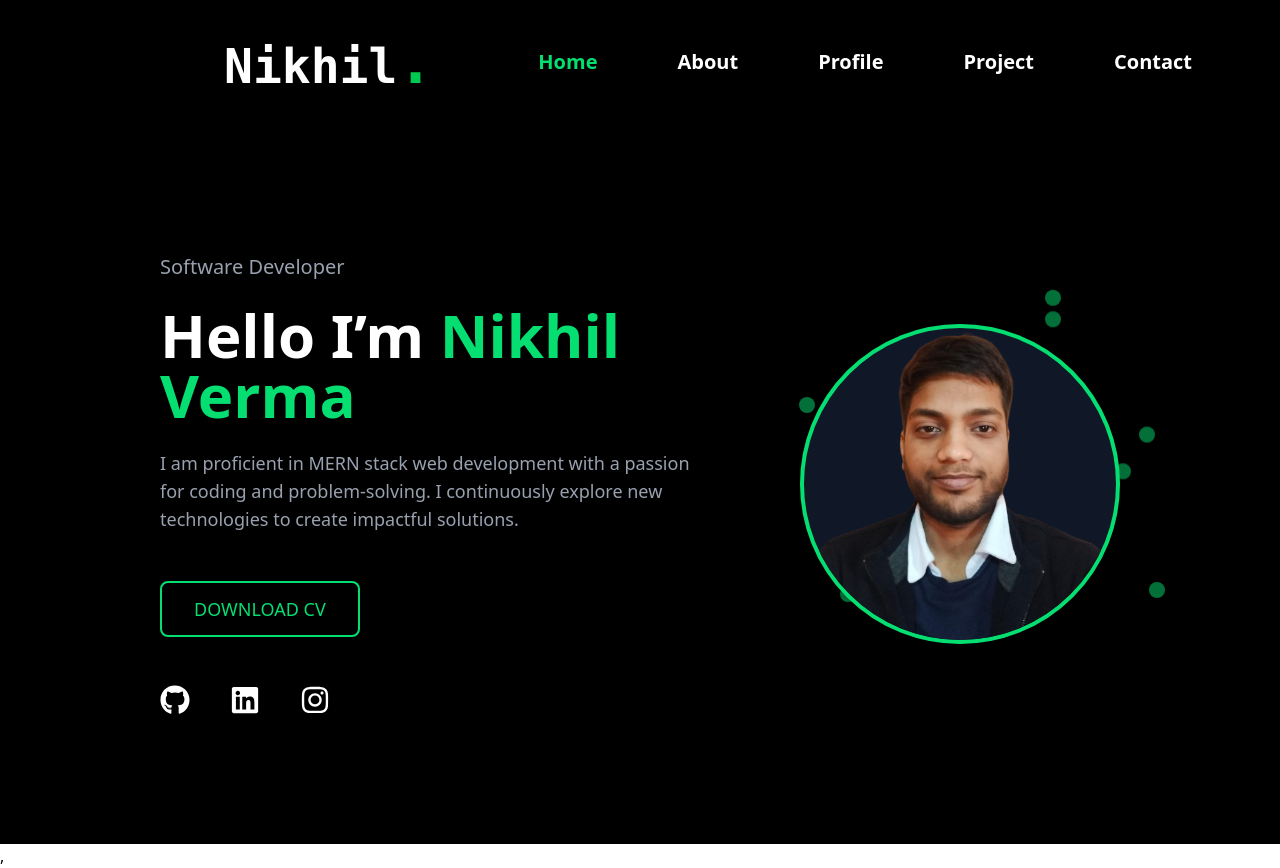
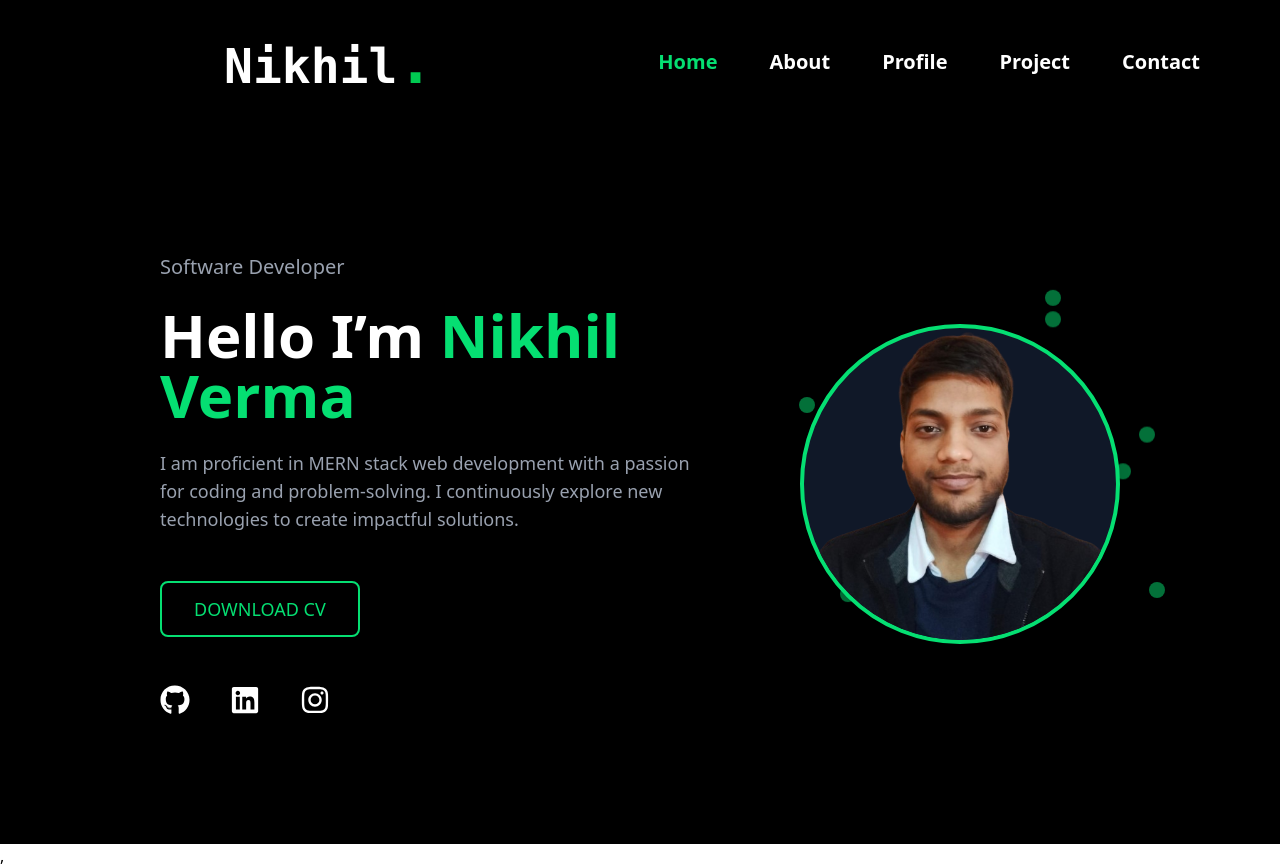
Before and after one commit to nikhilcse0427/NikhilVermaPortpolio, a React (Vite) app: page / in a window 1280 px wide. Built offline with nearby package versions, Linux system fonts and the light colour scheme.

Commit message:
portpolio

```diff
--- a/src/components/Navbar.jsx
+++ b/src/components/Navbar.jsx
@@ -12,7 +12,6 @@ const Navbar = () => {
         Nikhil<span className="font-bold text-green-500 text-6xl">.</span>
       </h1>
 
-      {/* Hamburger Menu Button */}
       <button
         className="md:hidden text-white focus:outline-none"
         onClick={() => setIsOpen(!isOpen)}
@@ -20,9 +19,8 @@ const Navbar = () => {
         {isOpen ? <X size={40} /> : <Menu size={40} />}
       </button>
 
-      {/* Nav Links */}
       <ul
-        className={`absolute left-0 top-24 w-full bg-black md:static md:flex md:items-center md:gap-8 md:p-0 md:w-auto transition-all duration-300 ease-in-out ${
+        className={`absolute left-0 top-24 w-full bg-black md:static md:flex md:items-center md:gap-5 md:p-0 md:w-auto transition-all duration-300 ease-in-out ${
           isOpen ? "block" : "hidden"
         } md:flex`}
       >
@@ -36,7 +34,7 @@ const Navbar = () => {
           <li key={item.path} className="text-center md:text-left">
             <Link
               to={item.path}
-              className={`block py-5 md:py-3 md:px-6 text-4xl md:text-xl font-semibold ${
+              className={`block py-5 md:py-3 md:px-4 text-4xl md:text-xl font-semibold ${
                 location.pathname === item.path ? "text-green-400" : "text-white"
               } hover:text-green-400 transition duration-200`}
               onClick={() => setIsOpen(false)}
```
